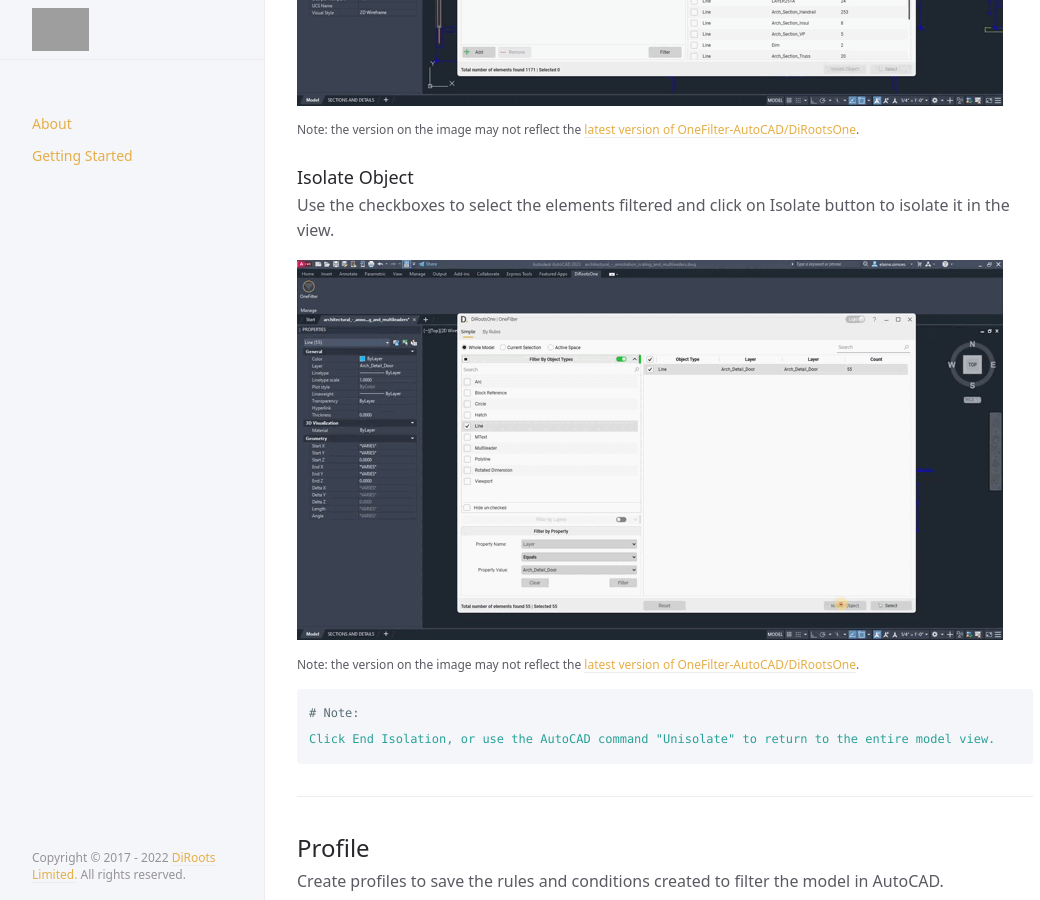
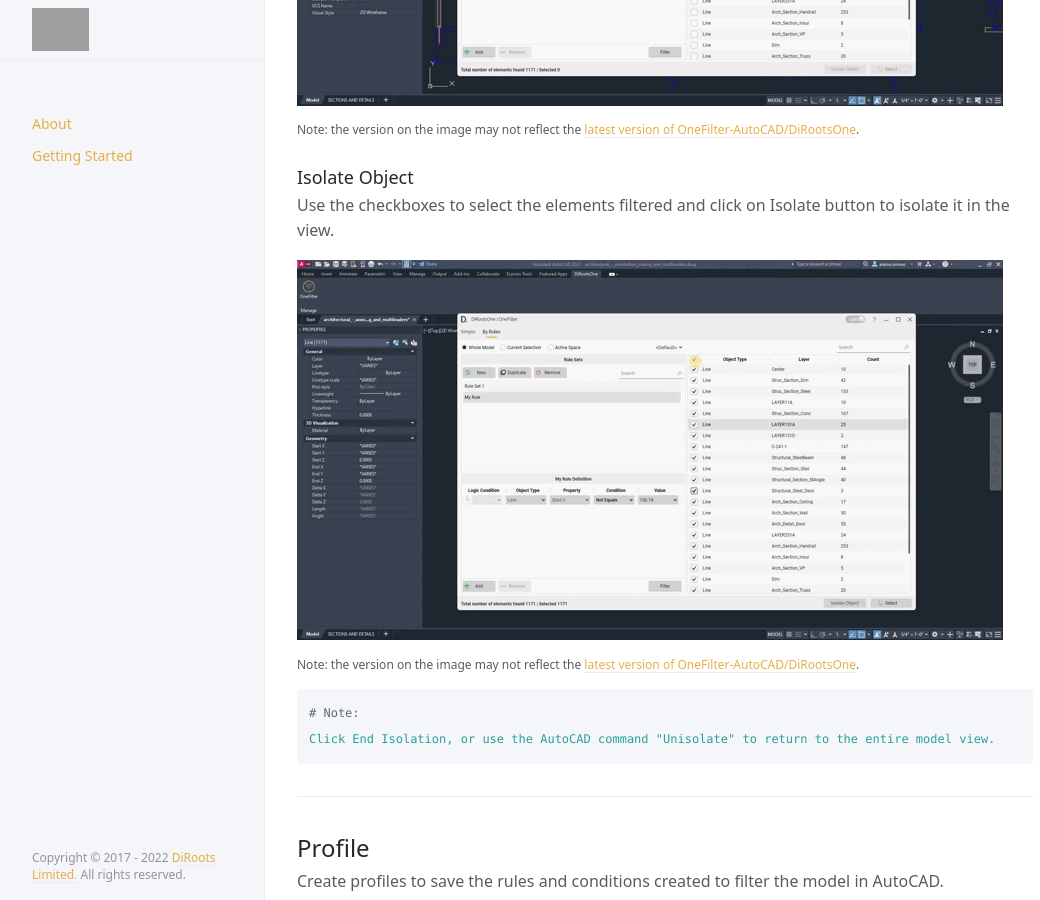
Before and after one commit to DiRoots-Limited/DiRootsOne.AutoCAD.Releases, a Jekyll site: the page built from DiRoots.One.AutoCAD.Releases/docs/pages/OneFIlter AutoCAD/OF-ByRules.md, in a window 1280 px wide and 900 px high, scrolled down 6033 px. Shown: the whole window, without its empty margins (107-1147 px from the left). Built offline with Jekyll 4.4.1, drawn with Linux system fonts in a browser that asks for light colours.

Commit message:
Correct image from isolate tool

````diff
--- a/DiRoots.One.AutoCAD.Releases/docs/pages/OneFIlter AutoCAD/OF-ByRules.md
+++ b/DiRoots.One.AutoCAD.Releases/docs/pages/OneFIlter AutoCAD/OF-ByRules.md
@@ -110,7 +110,7 @@ Use the checkboxes to select the elements filtered and click on Select button to
 
 Use the checkboxes to select the elements filtered and click on Isolate button to isolate it in the view.
 
-![OneFilter isolate elements](../../../../assets\images\OneFilter\OF-Sm-Isolate.gif)
+![OneFilter isolate elements](../../../../assets\images\OneFilter\OF-Br-Isolate.gif)
 <sub>Note: the version on the image may not reflect the [latest version of OneFilter-AutoCAD/DiRootsOne](https://diroots.com/autocad-plugins/dirootsone-for-autocad/).</sub>
 
 ```yaml
````
